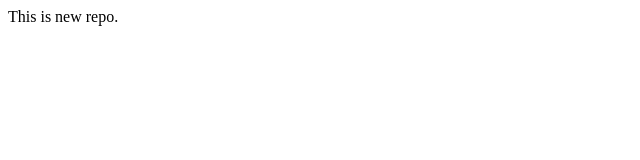
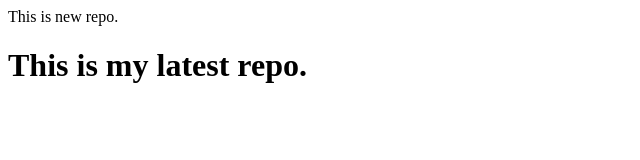
Before and after one commit to ashish-bajpai-2003/localrepo, a plain HTML site: page index.html in a window 1280 px wide. Shown: the whole page, without its empty margins (0-640 px from the left). Drawn offline with Linux system fonts and the light colour scheme.

Commit message:
add heading

```diff
--- a/index.html
+++ b/index.html
@@ -1,2 +1,4 @@
 <p>
     This is new repo. </p>
+
+    <h1>This is my latest repo. </h1>
```
